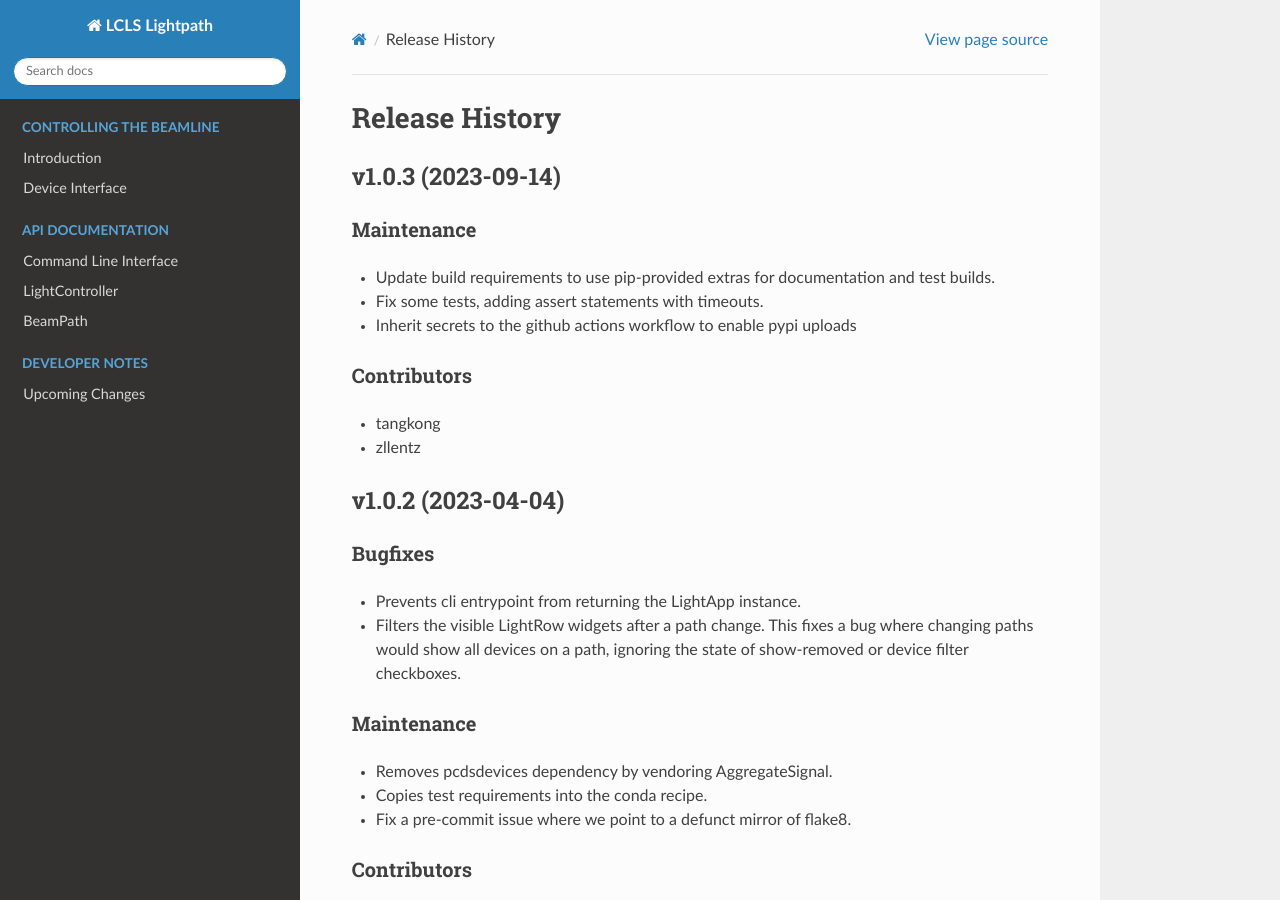
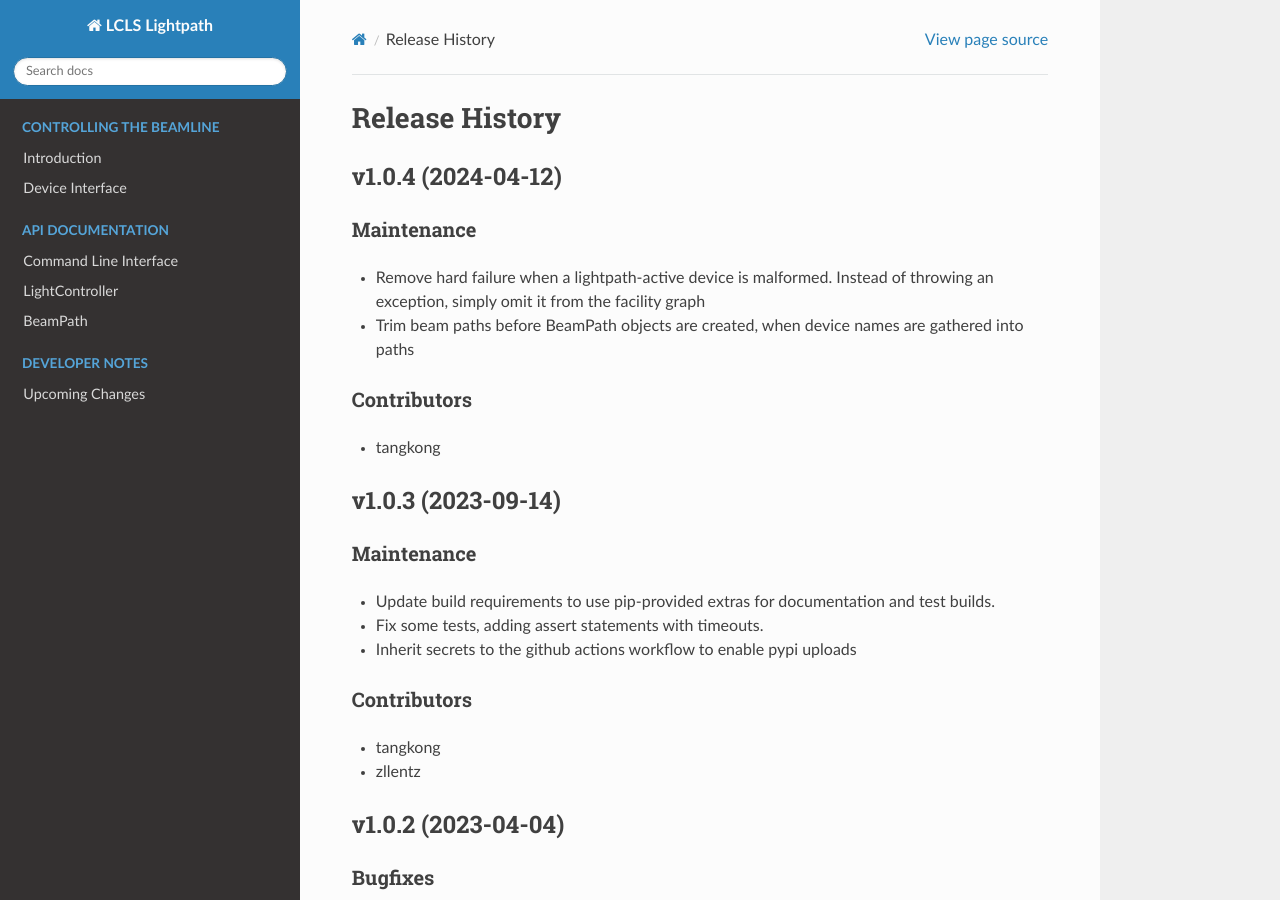
Before and after one commit to pcdshub/lightpath, a Sphinx documentation site: the page built from docs/source/releases.rst, in a window 1280 px wide and 900 px high. Built offline with Sphinx 7.4.7 and the Read the Docs theme 2.0.0, drawn with Linux system fonts in a browser that asks for light colours.

Commit message:
DOC: collect release notes for v1.0.4

```diff
--- a/docs/source/releases.rst
+++ b/docs/source/releases.rst
@@ -1,5 +1,20 @@
 Release History
 ###############
+
+
+v1.0.4 (2024-04-12)
+===================
+
+Maintenance
+-----------
+- Remove hard failure when a lightpath-active device is malformed.  Instead of throwing an
+  exception, simply omit it from the facility graph
+- Trim beam paths before BeamPath objects are created, when device names are gathered into paths
+
+Contributors
+------------
+- tangkong
+
 
 
 v1.0.3 (2023-09-14)
```
Also changed, not shown: docs/source/upcoming_release_notes/188-mnt_malformed_device_handling.rst (deleted, +0 -24 lines).
